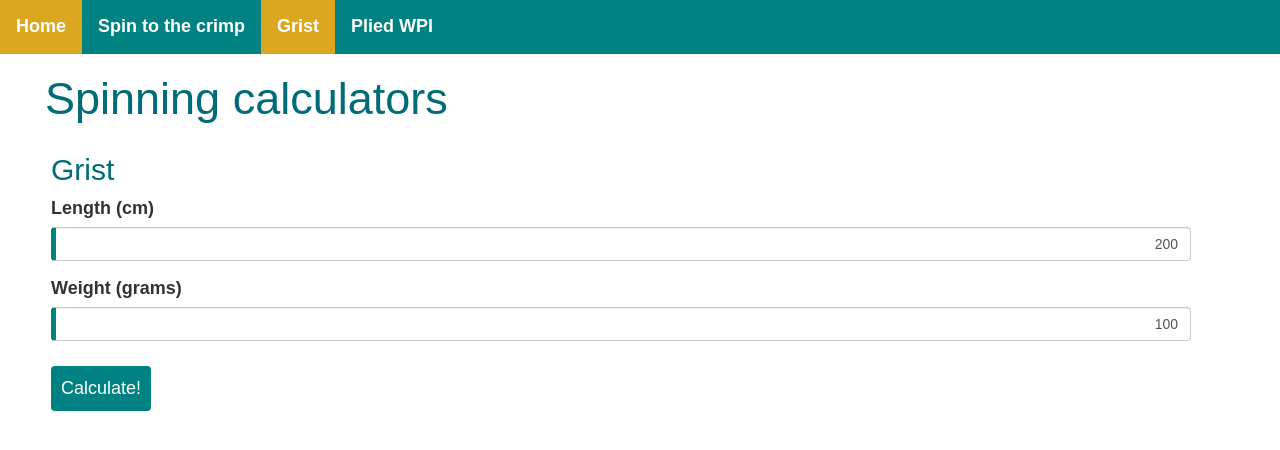
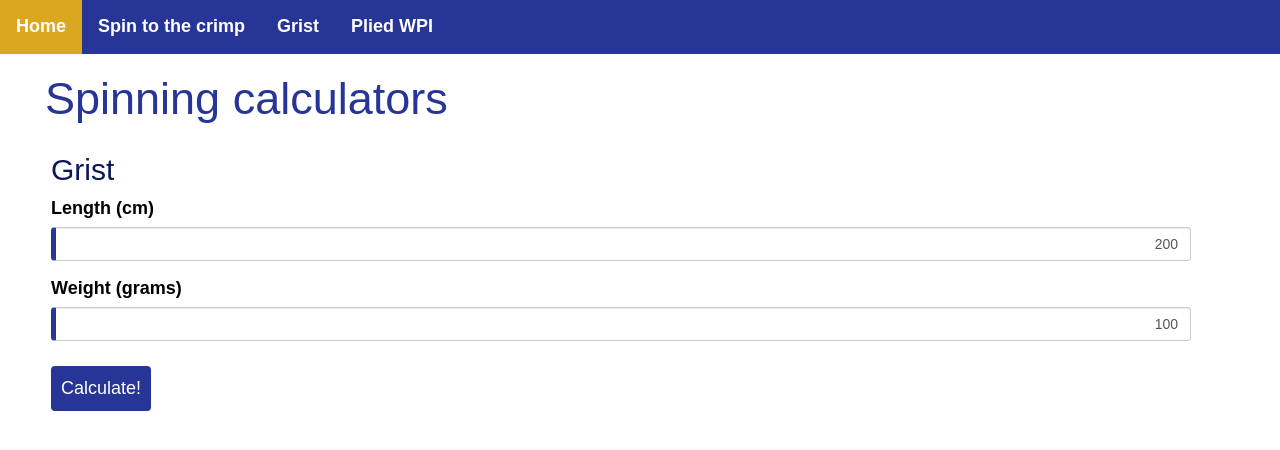
Before and after one commit to EvelineV/spinning, an Angular app: page /grist in a window 1280 px wide. Shown: the top 450 px of the page. Built offline with nearby package versions, Linux system fonts and the light colour scheme.

Commit message:
new color scheme: when in doubt, add more purple

```diff
--- a/src/app/app.component.css
+++ b/src/app/app.component.css
@@ -3,7 +3,7 @@ ul {
     margin: 0;
     padding: 0;
     overflow: hidden;
-    background-color: #008182;
+    background-color: #273696;
 }
 
 li {
@@ -24,6 +24,6 @@ li a:hover {
     background-color: #DBA620;
 }
 
-li a.active {
+li a:active {
     background-color: #DBA620;
 }
--- a/src/styles.css
+++ b/src/styles.css
@@ -1,35 +1,45 @@
 @import url('https://unpkg.com/bootstrap@3.3.7/dist/css/bootstrap.min.css');
 
 /*
-  https://www.schemecolor.com/teal-and-gold.php
-  The Teal And Gold Color Scheme palette has 5 colors which are
-  Skobeloff (#006C77),
-  Teal (#008182),
-  Goldenrod (#DBA620),
-  Chinese Gold (#CC9802) and
-  Dark Goldenrod (#B7850E)
+  Goldenrod #DBA620
+  Purple background #273696,
+  Purple text #0B165C
 */
+
+* {
+  color: black;
+}
 
 h1 {
   margin-left: 1em;
-  color: #006C77;
+  color: #273696;
   font-size: 250%;
 }
 
 h2,
 h3 {
-  color: #006C77;
-  font-weight: lighter;
+  color: #0B165C;
 }
 
 div.container {
   margin-left: 2em;
   margin-right: 2em;
-
 }
 
 a {
-  color: #006C77;
+  color: #0B165C;
+}
+
+a:visited {
+  color: #0B165C;
+}
+
+a:hover {
+  color: #273696;
+}
+
+a:active {
+  color: #0B165C;
 }
 
 input {
@@ -62,7 +72,7 @@ select {
 }
 
 button {
-  background-color: #008182;
+  background-color: #273696;
   border: none;
   border-radius: 4px;
   cursor: pointer;
@@ -86,7 +96,7 @@ button:disabled {
 
 .ng-valid[required],
 .ng-valid.required {
-  border-left: 5px solid #008182;
+  border-left: 5px solid #273696;
 }
 
 .ng-invalid:not(form) {
```
